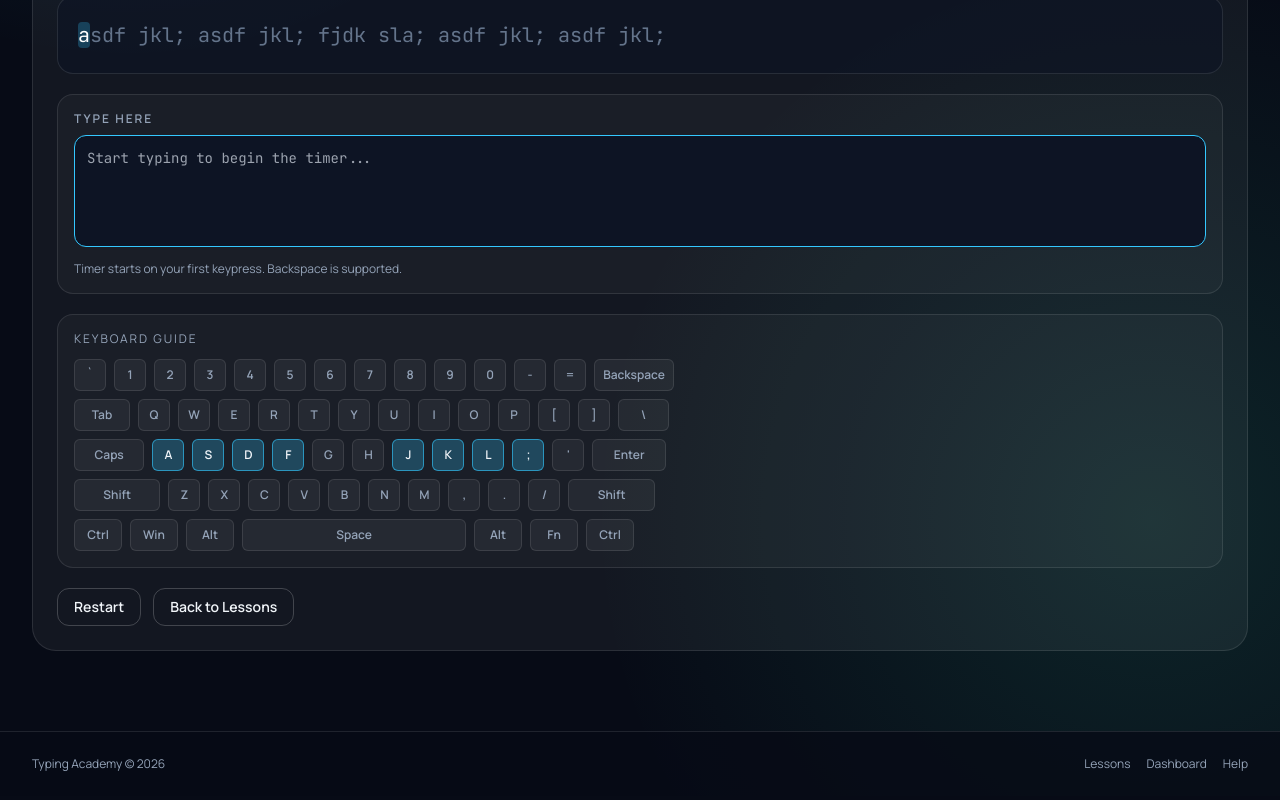
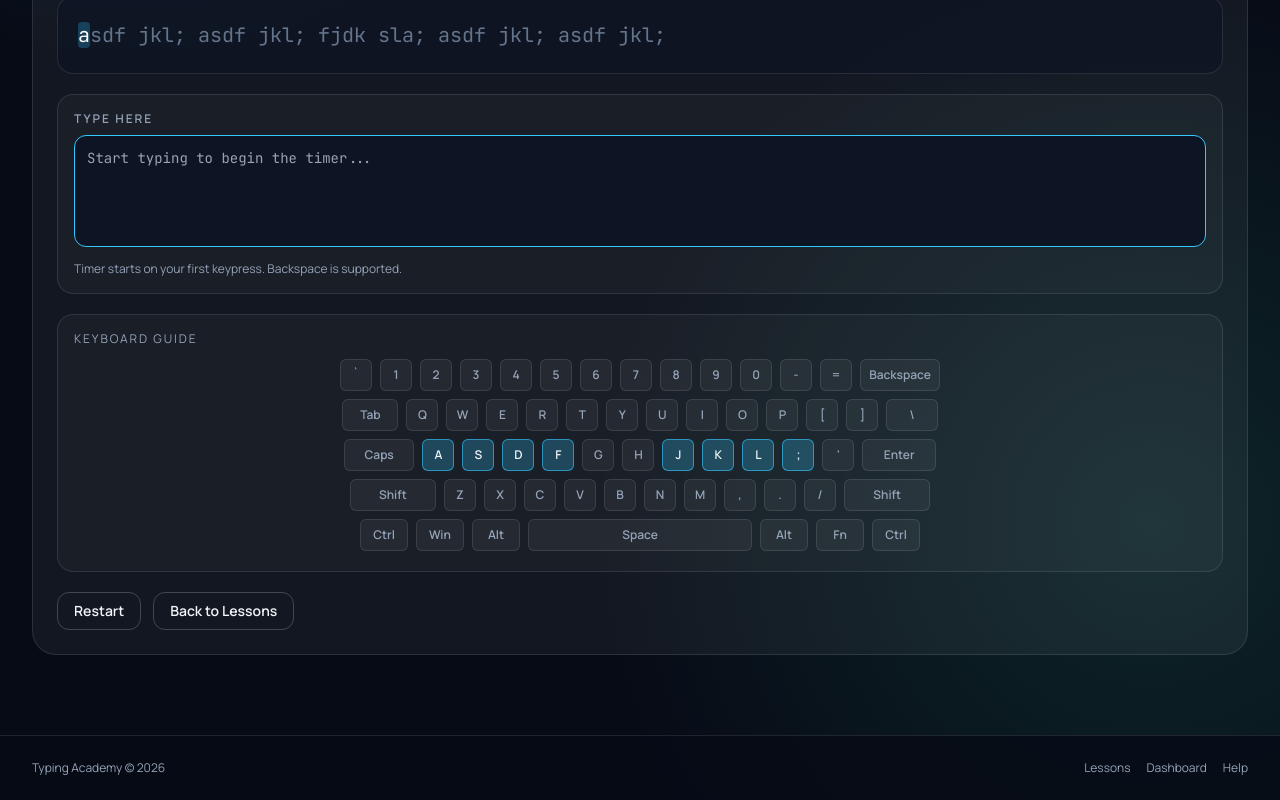
Before and after one commit to Arbab-ofc/Typing-Academy, a React (Vite) app: page /lessons/1 in a window 1280 px wide. Shown: the part 588-1388 px from the top of the page. Built offline with nearby package versions, Linux system fonts and the light colour scheme.

Commit message:
Center keyboard guide rows within practice panel

```diff
--- a/src/components/practice/KeyboardGuide.jsx
+++ b/src/components/practice/KeyboardGuide.jsx
@@ -113,9 +113,10 @@ export default function KeyboardGuide({ keysPracticed }) {
   return (
     <section className="rounded-2xl border border-white/10 bg-white/[0.03] p-4">
       <p className="text-xs uppercase tracking-[0.16em] text-slate-400">Keyboard Guide</p>
-      <div className="mt-3 space-y-2 overflow-x-auto">
-        {KEYBOARD_ROWS.map((row, rowIndex) => (
-          <div key={rowIndex} className="flex flex-wrap gap-2">
+      <div className="mt-3 overflow-x-auto">
+        <div className="mx-auto flex min-w-max flex-col items-center gap-2 pb-1">
+          {KEYBOARD_ROWS.map((row, rowIndex) => (
+            <div key={rowIndex} className="flex justify-center gap-2">
             {row.map((key) => {
               const active = activeKeys.has(key.value);
               return (
@@ -133,8 +134,9 @@ export default function KeyboardGuide({ keysPracticed }) {
                 </span>
               );
             })}
-          </div>
-        ))}
+            </div>
+          ))}
+        </div>
       </div>
     </section>
   );
```
